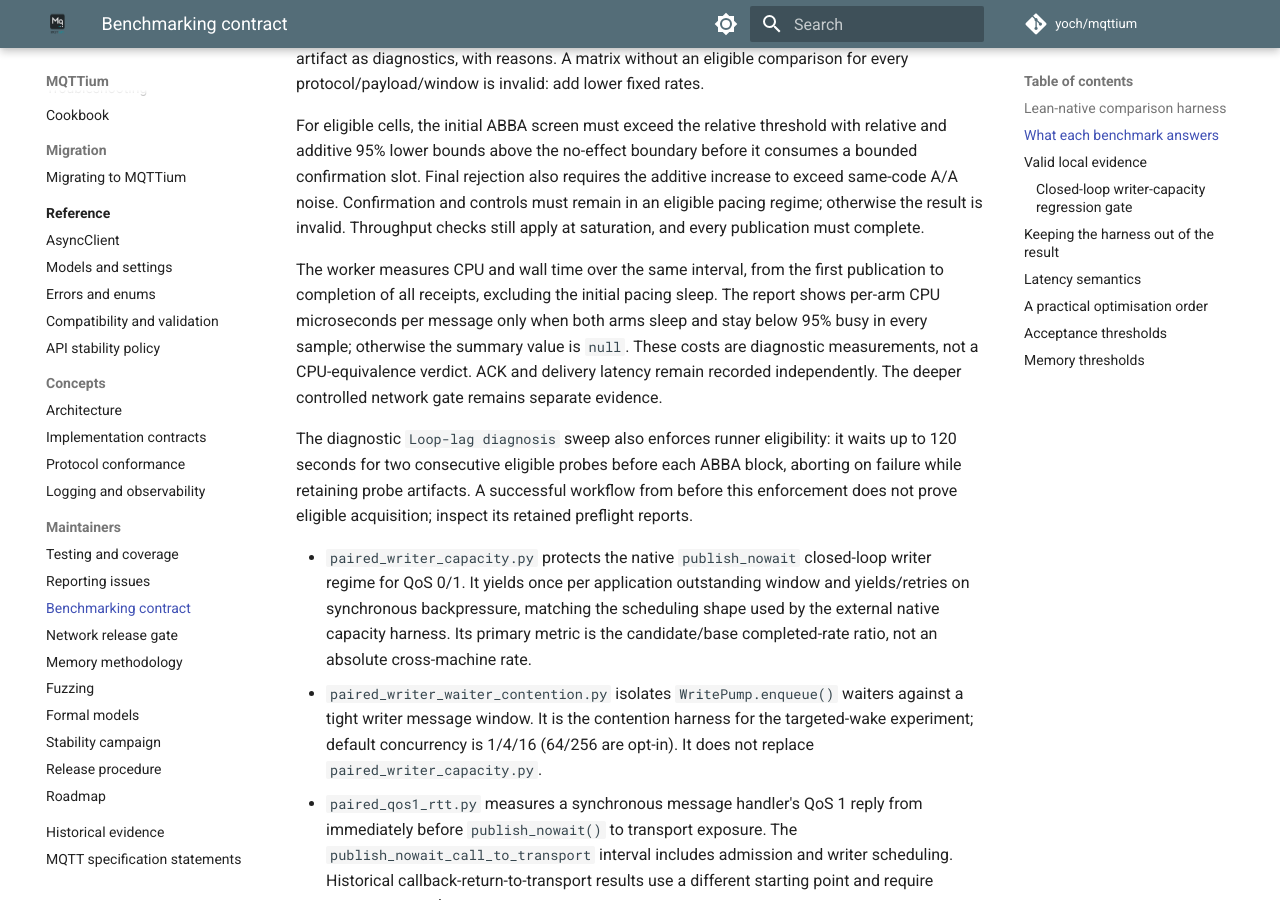
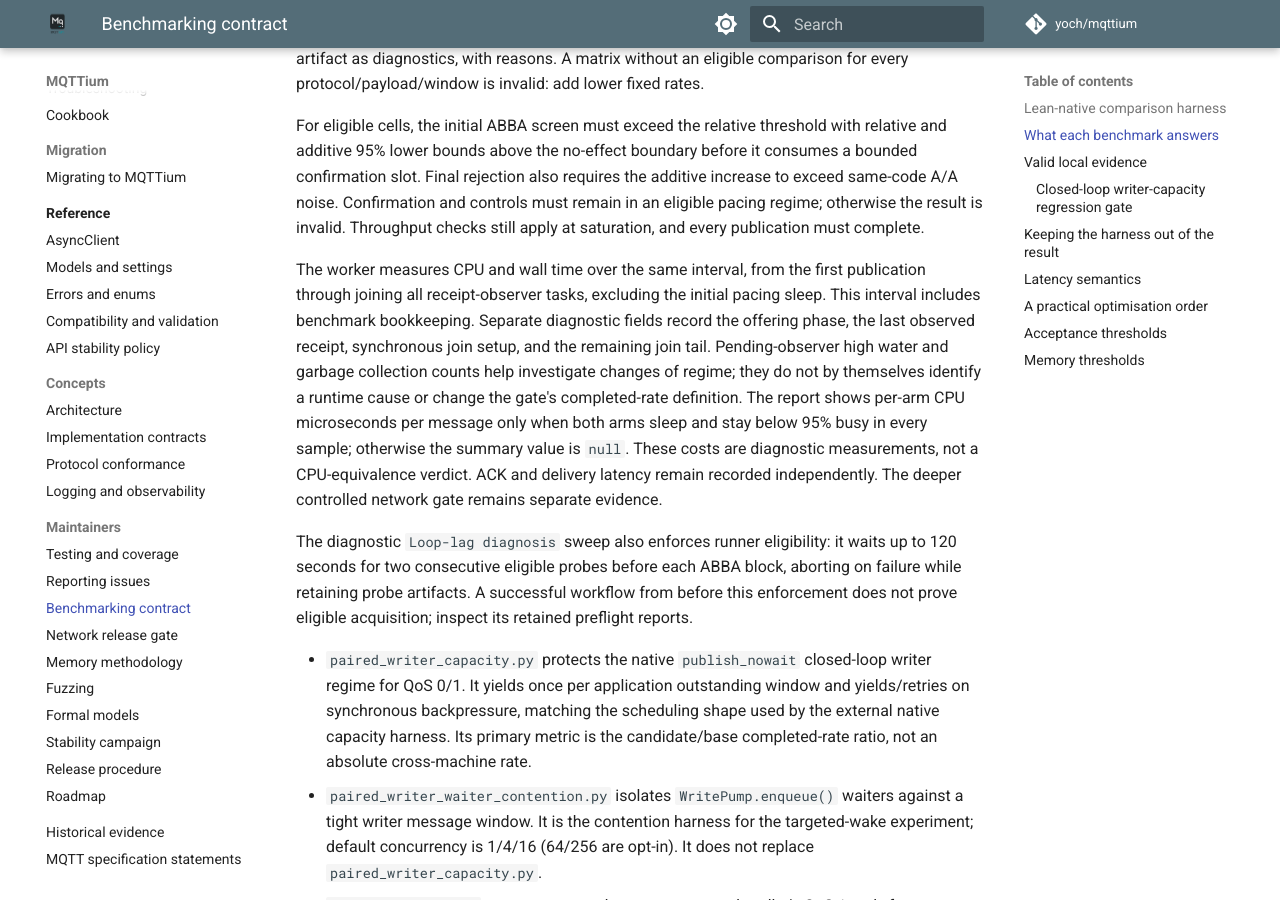
Before and after one commit to yoch/mqttium, an MkDocs documentation site: the page built from docs/benchmarking.md, in a window 1280 px wide and 900 px high, scrolled down 2090 px. Built offline with MkDocs 1.6.1 and Material for MkDocs 9.7.7, drawn with Linux system fonts in a browser that asks for light colours; comment, search, counter and statistics services are not loaded.

Commit message:
test: verify receipt observer timing diagnostics

```diff
--- a/docs/benchmarking.md
+++ b/docs/benchmarking.md
@@ -97,7 +97,12 @@ must remain in an eligible pacing regime; otherwise the result is invalid.
 Throughput checks still apply at saturation, and every publication must complete.
 
 The worker measures CPU and wall time over the same interval, from the first
-publication to completion of all receipts, excluding the initial pacing sleep.
+publication through joining all receipt-observer tasks, excluding the initial
+pacing sleep. This interval includes benchmark bookkeeping. Separate diagnostic
+fields record the offering phase, the last observed receipt, synchronous join
+setup, and the remaining join tail. Pending-observer high water and garbage
+collection counts help investigate changes of regime; they do not by themselves
+identify a runtime cause or change the gate's completed-rate definition.
 The report shows per-arm CPU microseconds per message only when both arms sleep
 and stay below 95% busy in every sample; otherwise the summary value is `null`.
 These costs are diagnostic measurements, not a CPU-equivalence verdict. ACK
```
Also changed, not shown: 1 other file.
